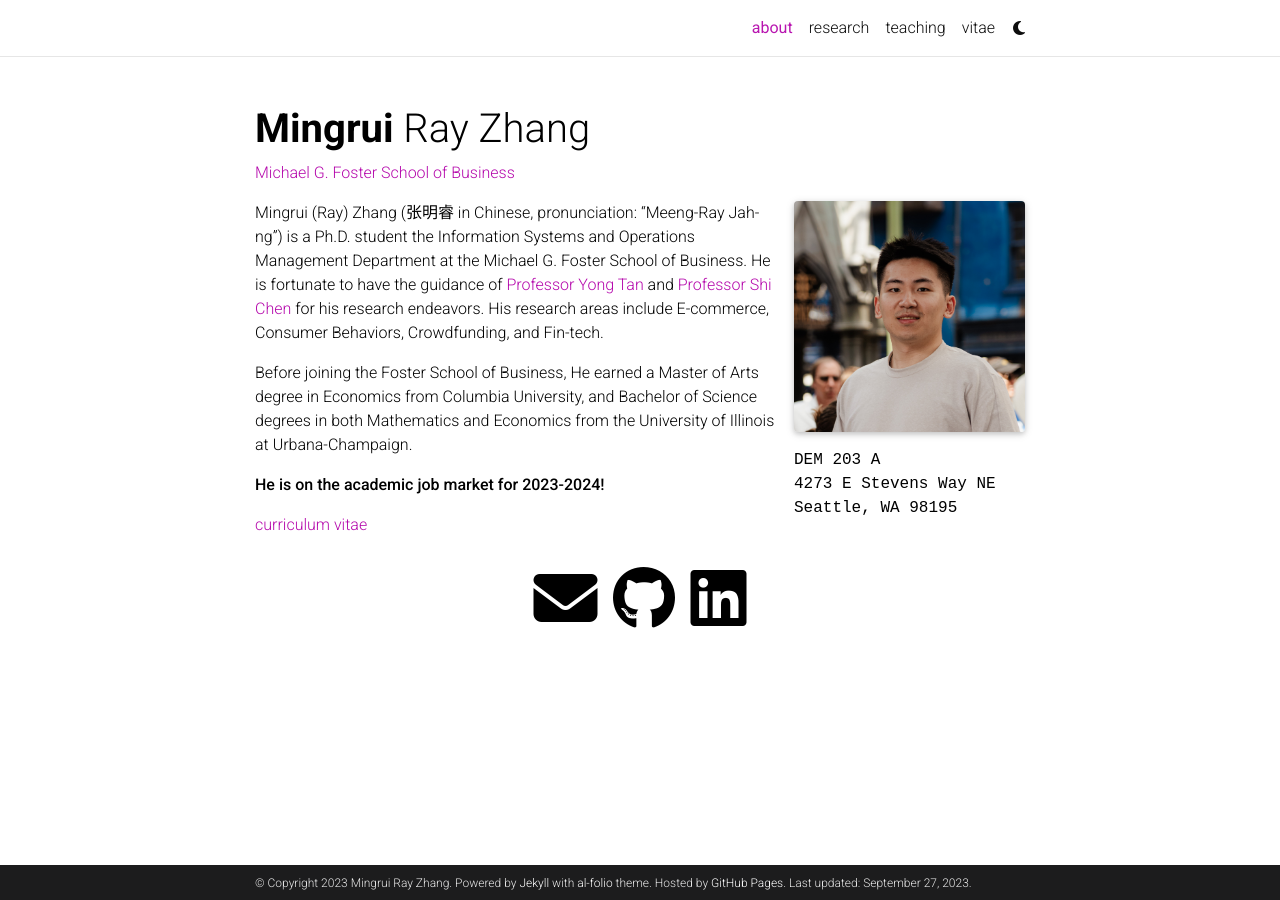
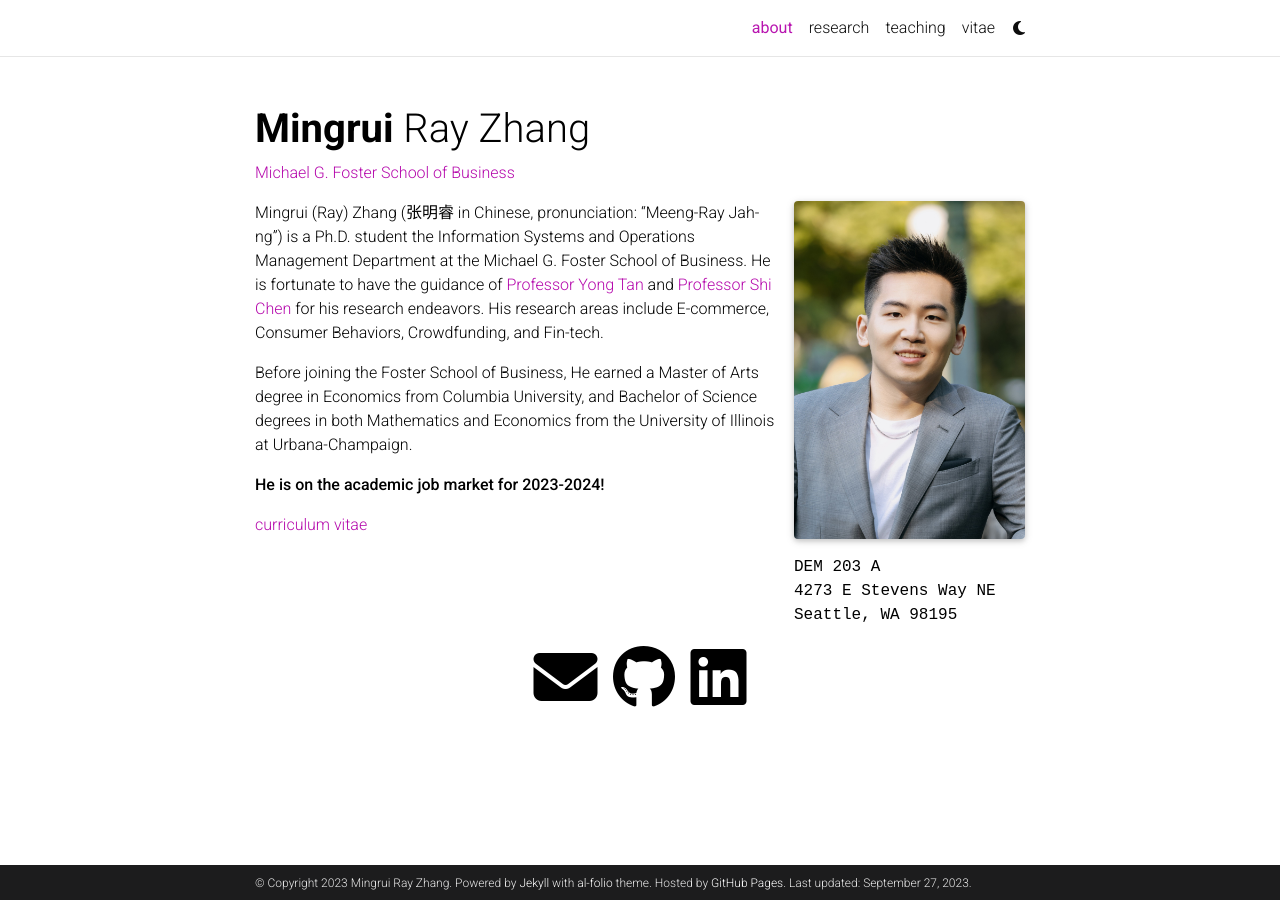
Before and after one commit to MingruiRayZhang/MingruiRayZhang.github.io, a Jekyll site: the page built from _pages/about.md, in a window 1280 px wide. Built offline with Jekyll 4.4.1, drawn with Linux system fonts in a browser that asks for light colours; comment, search, counter and statistics services are not loaded; a style sheet for code colours, icons or effects is not loaded.

Commit message:
Update about.md

```diff
--- a/_pages/about.md
+++ b/_pages/about.md
@@ -6,7 +6,7 @@ subtitle: <a href="https://foster.uw.edu/faculty-research/academic-departments/i
 
 profile:
   align: right
-  image: ZZZ06855_square.jpg
+  image: ZZ-re-8c.jpg
   image_circular: false # crops the image to make it circular
   address: >
     <p>DEM 203 A</p>
```
